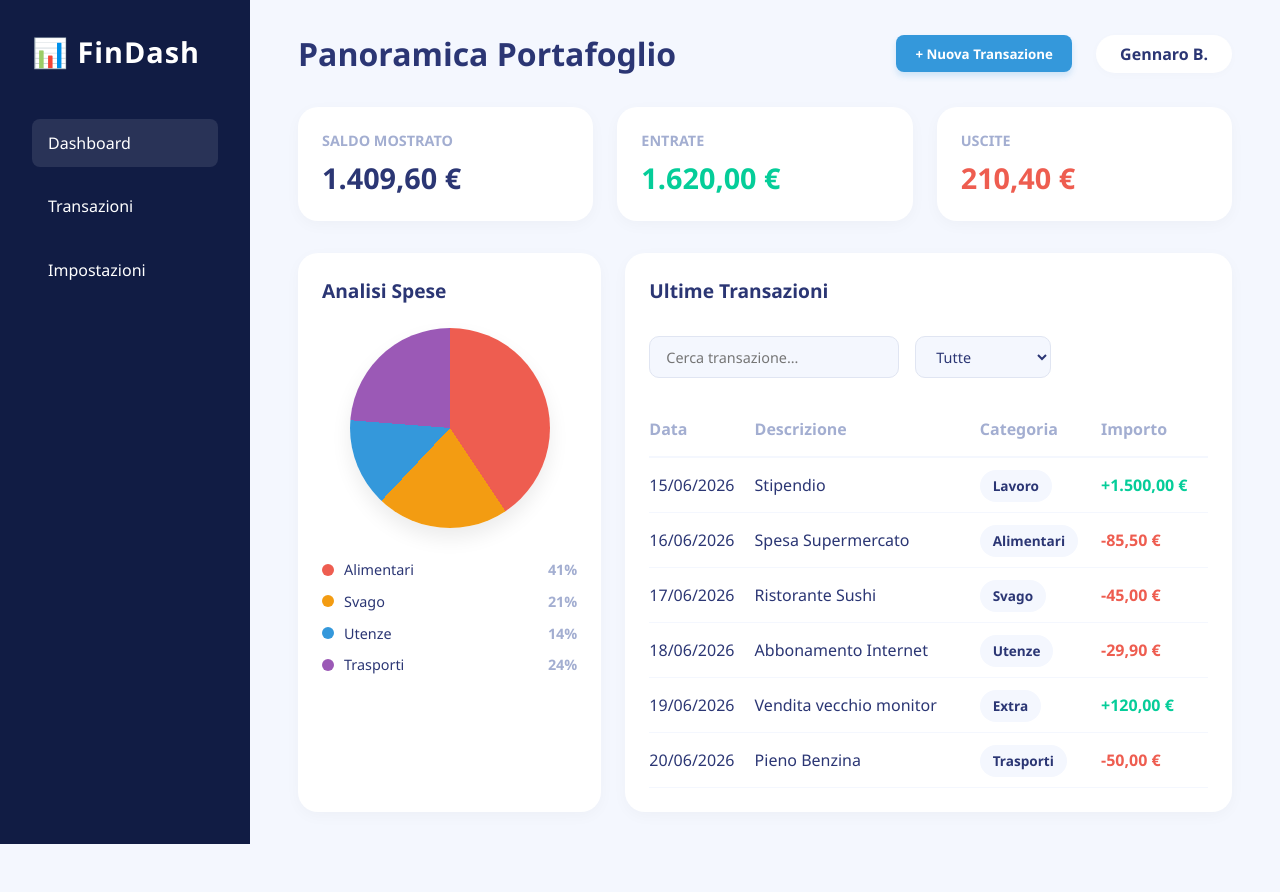
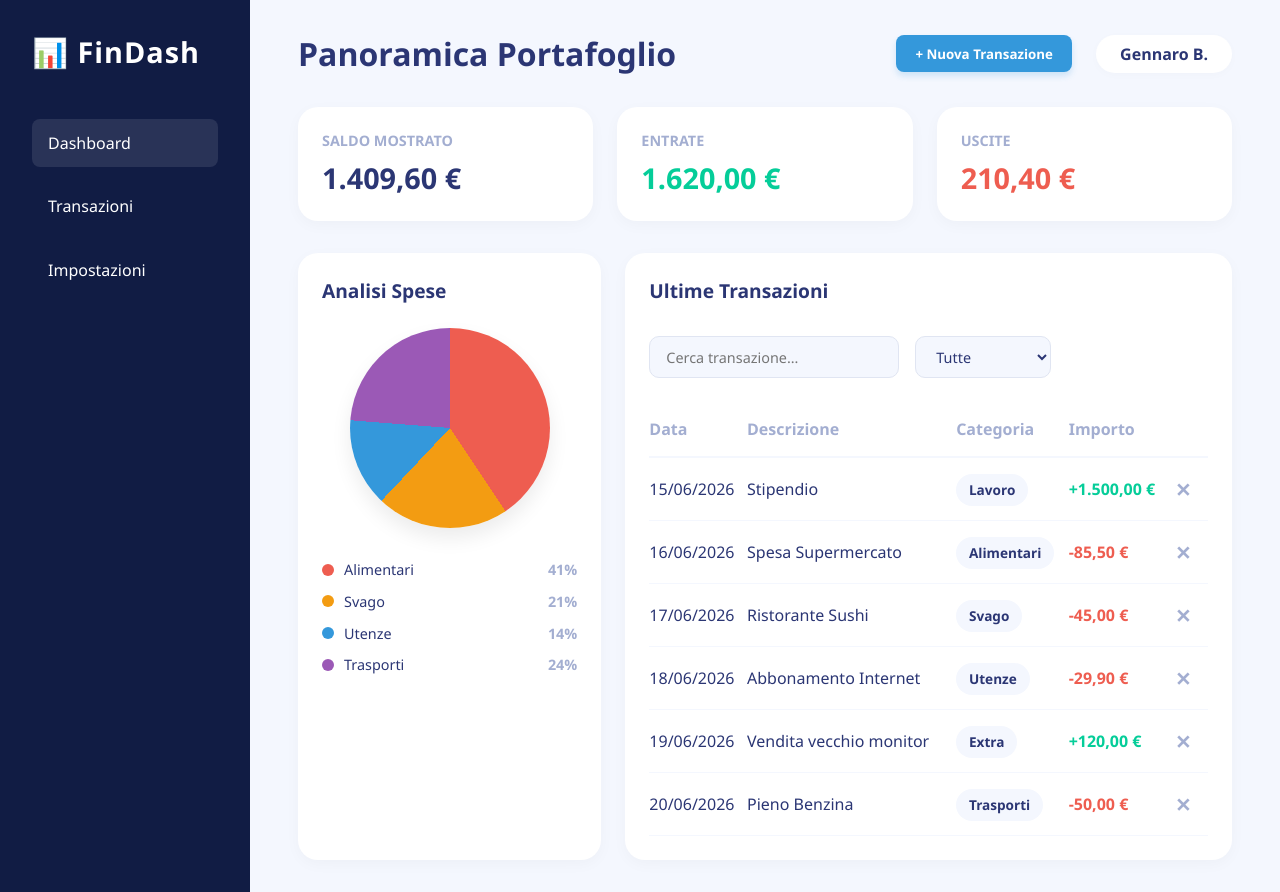
Before and after one commit to GennaroBuonomo/findash, a React (Vite) app: page / in a window 1280 px wide. Before the commit the page ends 844 px from the top, so only its background shows below. Built offline with nearby package versions, Linux system fonts and the light colour scheme.

Commit message:
Add delete button functionality for transactions with updated styles

```diff
--- a/src/App.css
+++ b/src/App.css
@@ -400,3 +400,31 @@ body {
 .btn-submit:hover {
   background-color: #04b083;
 }
+
+/* --- STILI PULSANTE ELIMINA --- */
+.action-cell {
+  text-align: right;
+  width: 40px;
+}
+
+.delete-btn {
+  background: none;
+  border: none;
+  color: #a3aed1;
+  font-size: 1.2rem;
+  font-weight: bold;
+  cursor: pointer;
+  transition: all 0.2s ease;
+  width: 30px;
+  height: 30px;
+  border-radius: 50%;
+  display: flex;
+  align-items: center;
+  justify-content: center;
+}
+
+.delete-btn:hover {
+  color: #ee5d50; /* Diventa rosso al passaggio del mouse */
+  background-color: rgba(238, 93, 80, 0.1); /* Sfondo rosso tenue */
+  transform: scale(1.1);
+}
--- a/src/App.jsx
+++ b/src/App.jsx
@@ -7,41 +7,41 @@ function App() {
   const [searchTerm, setSearchTerm] = useState('');
   const [filterType, setFilterType] = useState('all');
 
-  // --- STATO DELLA MODALE E DEL FORM ---
   const [isModalOpen, setIsModalOpen] = useState(false);
   const [formData, setFormData] = useState({
     description: '',
     amount: '',
     type: 'expense',
     category: 'Alimentari',
-    date: new Date().toISOString().split('T')[0] // Imposta la data di oggi di default
+    date: new Date().toISOString().split('T')[0]
   });
 
-  // Gestione dell'invio del form
   const handleAddTransaction = (e) => {
-    e.preventDefault(); // Evita il ricaricamento della pagina
-
+    e.preventDefault();
     const newTransaction = {
-      id: Date.now(), // genero un id
+      id: Date.now(),
       description: formData.description,
-      amount: parseFloat(formData.amount), // Mi assicuro che sia un numero e non una stringa
+      amount: parseFloat(formData.amount),
       type: formData.type,
       category: formData.category,
       date: formData.date
     };
-
-
     setTransactions([newTransaction, ...transactions]);
-
-    // Chiudiamo la modale e resettiamo il form
     setIsModalOpen(false);
     setFormData({ description: '', amount: '', type: 'expense', category: 'Alimentari', date: new Date().toISOString().split('T')[0] });
   };
-  // ------------------------------------
+
+  // --- ELIMINA TRANSAZIONE ---
+  const handleDeleteTransaction = (idToRemove) => {
+    // Filtriamo l'array tenendo solo gli elementi che NON hanno quell'ID
+    const updatedTransactions = transactions.filter(t => t.id !== idToRemove);
+    setTransactions(updatedTransactions);
+  };
+  // ------------------------------------------
 
   const filteredTransactions = transactions.filter(t => {
     const matchesSearch = t.description.toLowerCase().includes(searchTerm.toLowerCase()) ||
-      t.category.toLowerCase().includes(searchTerm.toLowerCase());
+    t.category.toLowerCase().includes(searchTerm.toLowerCase());
     const matchesType = filterType === 'all' || t.type === filterType;
     return matchesSearch && matchesType;
   });
@@ -105,7 +105,6 @@ function App() {
         <header className="top-header">
           <h1>Panoramica Portafoglio</h1>
           <div className="header-actions">
-            {/* Pulsante per aprire la modale */}
             <button className="btn-add" onClick={() => setIsModalOpen(true)}>
               + Nuova Transazione
             </button>
@@ -180,6 +179,7 @@ function App() {
                     <th>Descrizione</th>
                     <th>Categoria</th>
                     <th>Importo</th>
+                    <th></th> {/* Cella vuota per la colonna della X */}
                   </tr>
                 </thead>
                 <tbody>
@@ -192,11 +192,21 @@ function App() {
                         <td className={`amount-cell ${t.type}`}>
                           {t.type === 'income' ? '+' : '-'}{formatMoney(t.amount)}
                         </td>
+                        {/* Nuova cella con il pulsante X */}
+                        <td className="action-cell">
+                          <button
+                            className="delete-btn"
+                            onClick={() => handleDeleteTransaction(t.id)}
+                            title="Elimina"
+                          >
+                            ✕
+                          </button>
+                        </td>
                       </tr>
                     ))
                   ) : (
                     <tr>
-                      <td colSpan="4" style={{textAlign: 'center', padding: '2rem'}}>Nessuna transazione trovata</td>
+                      <td colSpan="5" style={{textAlign: 'center', padding: '2rem'}}>Nessuna transazione trovata</td>
                     </tr>
                   )}
                 </tbody>
@@ -206,13 +216,12 @@ function App() {
         </section>
       </main>
 
-      {/* --- FINESTRA MODALE (Visibile solo se isModalOpen è true) --- */}
       {isModalOpen && (
         <div className="modal-overlay" onClick={() => setIsModalOpen(false)}>
           <div className="modal-content" onClick={(e) => e.stopPropagation()}>
             <div className="modal-header">
               <h2>Aggiungi Transazione</h2>
-              <button className="close-btn" onClick={() => setIsModalOpen(false)}>x</button>
+              <button className="close-btn" onClick={() => setIsModalOpen(false)}>×</button>
             </div>
 
             <form onSubmit={handleAddTransaction} className="transaction-form">
```
